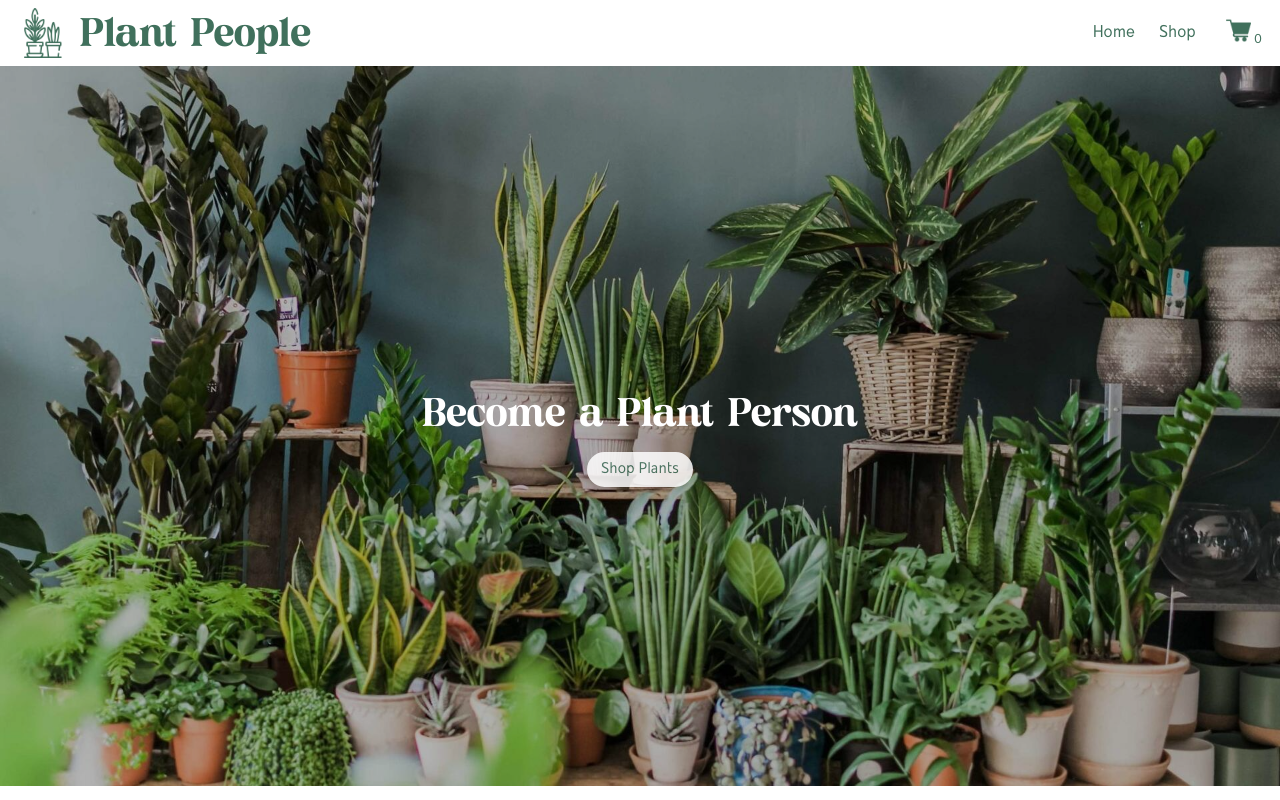
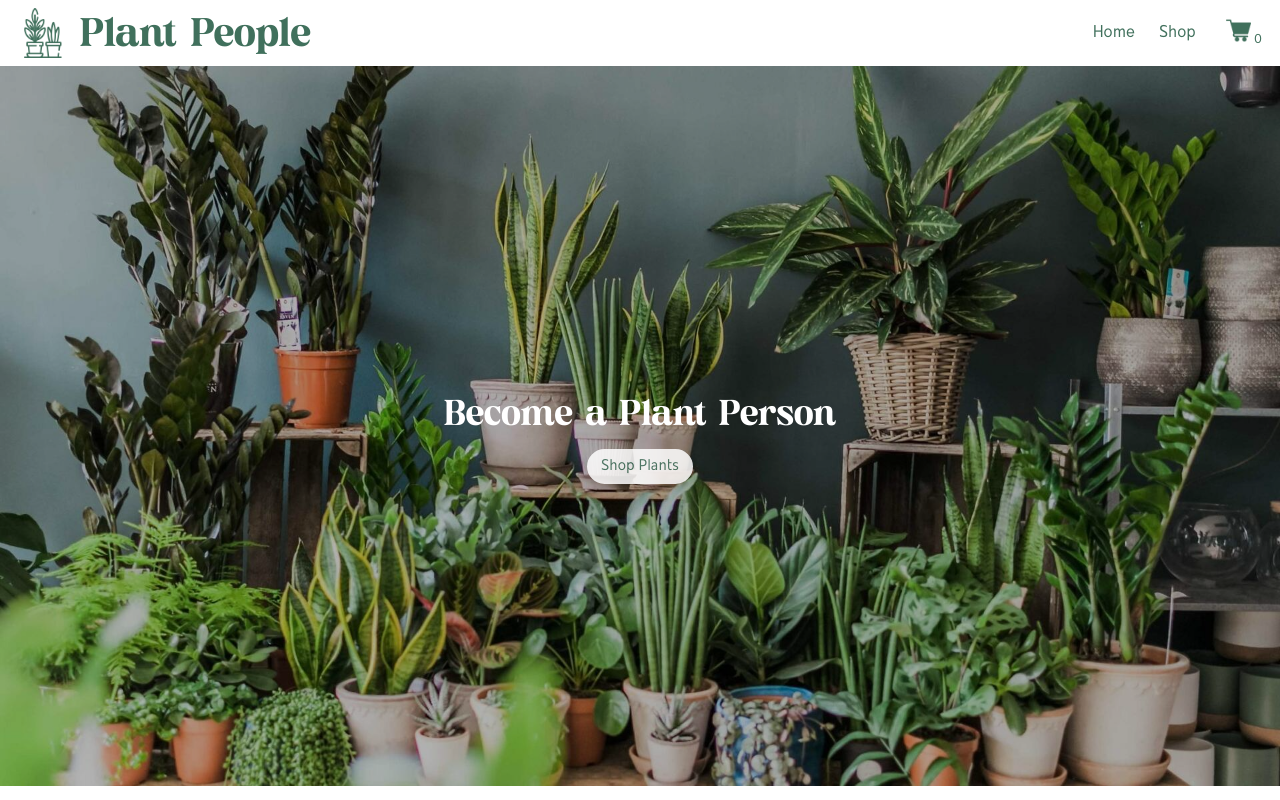
Before and after one commit to crolfs47/odin-react-shopping-cart, a React (Vite) app: page / in a window 1280 px wide. Built offline with nearby package versions, Linux system fonts and the light colour scheme.

Commit message:
Add final CSS styling

```diff
--- a/src/styles/Header.css
+++ b/src/styles/Header.css
@@ -7,7 +7,7 @@
 
 .header-container h1 {
   font-family: LogoFont, sans-serif;
-  font-size: 40px;
+  font-size: 2.5em;
   margin: 6px;
   margin-bottom: 0;
 }
--- a/src/styles/Home.css
+++ b/src/styles/Home.css
@@ -6,7 +6,7 @@
 
 .home-container h1 {
   font-family: LogoFont;
-  font-size: 2.5em;
+  font-size: 2.25em;
   margin: 12px;
   margin-bottom: 6px;
 }
```
